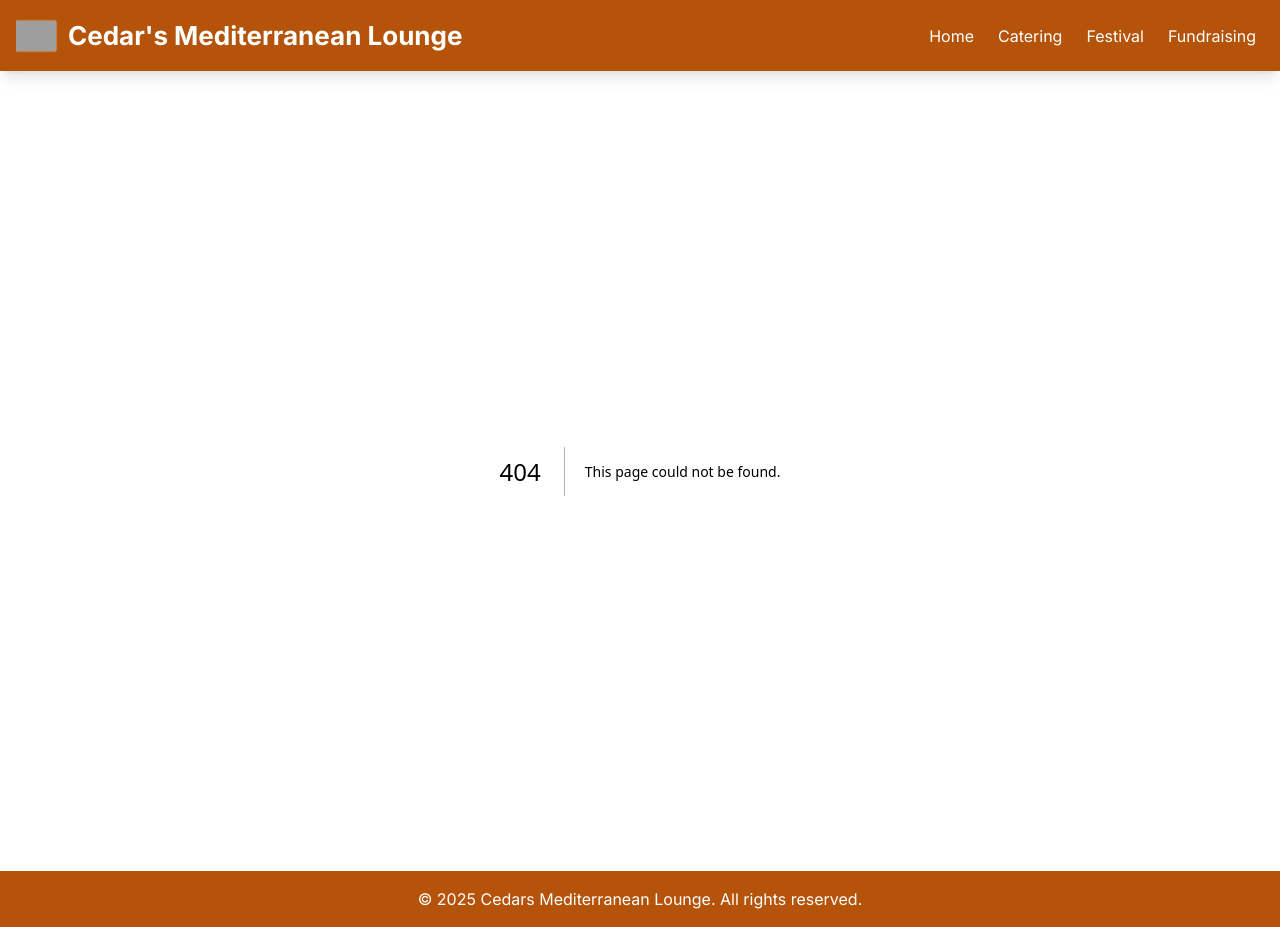
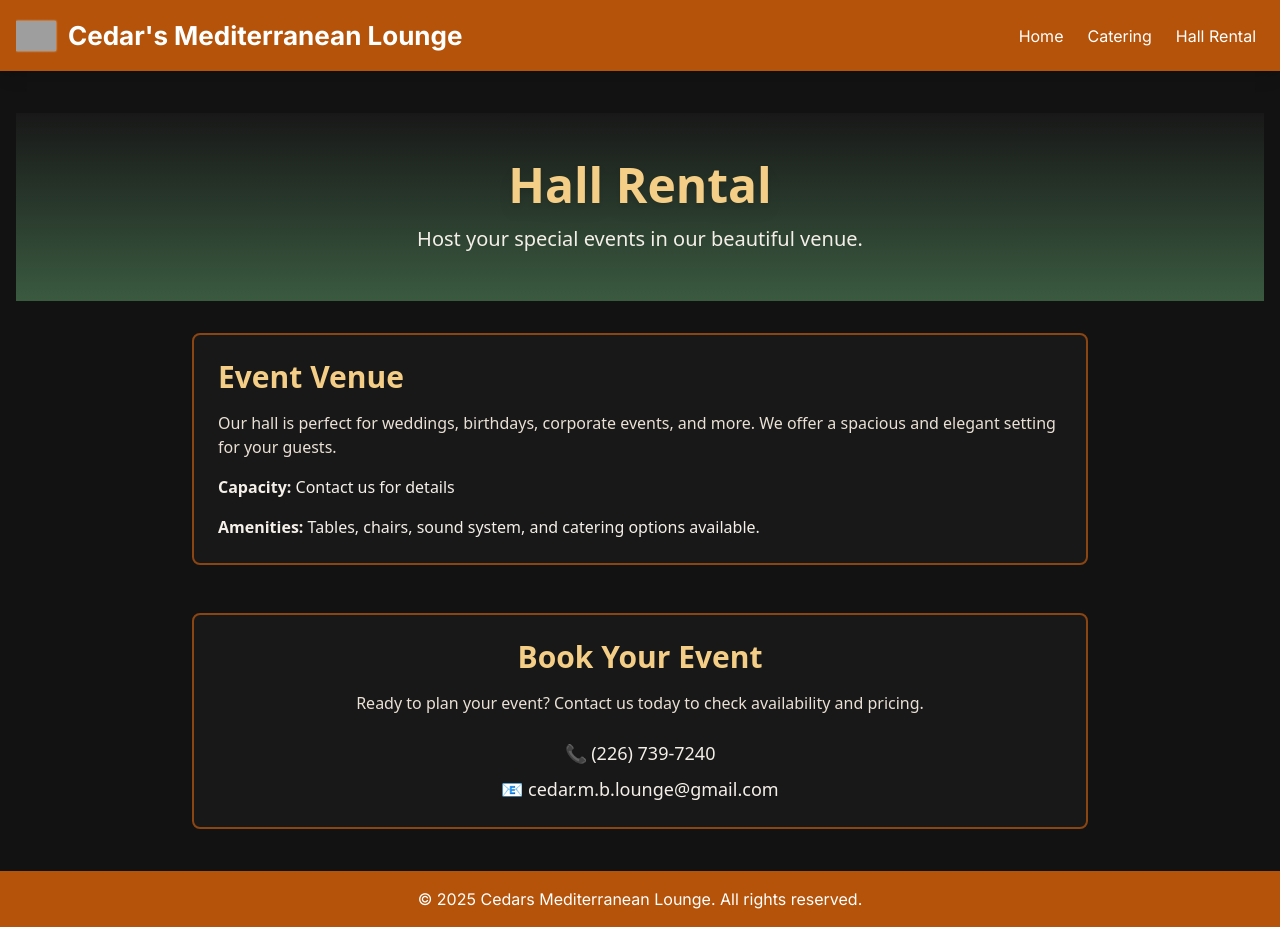
Before and after one commit to RyanHermes/cedars-mediterranean-lounge, a Next.js app: page /hall-rental in a window 1280 px wide. Before the commit this address had no page. Built offline with nearby package versions, Linux system fonts and the light colour scheme; grey boxes are pictures that could not be loaded.

Commit message:
feat: add hall rental page and update events section

```diff
--- /dev/null
+++ b/app/hall-rental/page.tsx
@@ -0,0 +1,52 @@
+export default function HallRentalPage() {
+  return (
+    <div className="flex flex-col items-center justify-center min-h-screen font-sans bg-[#121212] text-[#eae0d5] px-4 py-8">
+      <header className="relative w-full py-12 text-center bg-gradient-to-b from-[#181818] to-[#3a5a40] mb-8">
+        <div className="absolute inset-0 z-0 bg-cover bg-center opacity-10"></div>
+        <div className="relative z-10">
+          <h1 className="text-4xl sm:text-5xl font-extrabold text-[#f4ce86] drop-shadow-lg mb-4">
+            Hall Rental
+          </h1>
+          <p className="text-lg sm:text-xl text-[#f4efe8]">
+            Host your special events in our beautiful venue.
+          </p>
+        </div>
+      </header>
+
+      <main className="w-full max-w-4xl mx-auto space-y-12">
+        <section className="bg-[#181818] p-6 rounded-lg border-2 border-[#8b4513]">
+          <h2 className="text-2xl sm:text-3xl font-semibold mb-4 text-[#f4ce86]">
+            Event Venue
+          </h2>
+          <p className="text-sm sm:text-base text-[#eae0d5] mb-4">
+            Our hall is perfect for weddings, birthdays, corporate events, and
+            more. We offer a spacious and elegant setting for your guests.
+          </p>
+          <div className="space-y-4 text-[#f4efe8]">
+            <p>
+              <strong>Capacity:</strong> Contact us for details
+            </p>
+            <p>
+              <strong>Amenities:</strong> Tables, chairs, sound system, and
+              catering options available.
+            </p>
+          </div>
+        </section>
+
+        <section className="bg-[#181818] p-6 rounded-lg border-2 border-[#8b4513] text-center">
+          <h2 className="text-2xl sm:text-3xl font-semibold mb-4 text-[#f4ce86]">
+            Book Your Event
+          </h2>
+          <p className="text-sm sm:text-base text-[#eae0d5] mb-6">
+            Ready to plan your event? Contact us today to check availability and
+            pricing.
+          </p>
+          <div className="text-lg text-[#f4efe8]">
+            <p className="mb-2">📞 (226) 739-7240</p>
+            <p>📧 cedar.m.b.lounge@gmail.com</p>
+          </div>
+        </section>
+      </main>
+    </div>
+  );
+}
--- a/app/page.tsx
+++ b/app/page.tsx
@@ -55,8 +55,8 @@ export default function Home() {
           Join us for special events and cultural celebrations throughout the
           year.
         </p>
-        <div className="max-w-4xl mx-auto grid grid-cols-1 md:grid-cols-2 gap-6">
-          <a
+        <div className="max-w-4xl mx-auto flex flex-wrap justify-center gap-6">
+          {/* <a
             href="/festival"
             className="block bg-[#121212] p-6 rounded-lg border-2 border-[#8b4513] hover:border-[#f4ce86] hover:scale-105 transition-all duration-300"
           >
@@ -71,10 +71,10 @@ export default function Home() {
             <p className="text-sm text-[#f4ce86] mt-3">
               Click to view festival details &rarr;
             </p>
-          </a>
+          </a> */}
           <a
             href="/catering"
-            className="block bg-[#121212] p-6 rounded-lg border-2 border-[#8b4513] hover:border-[#f4ce86] hover:scale-105 transition-all duration-300"
+            className="block w-full max-w-md bg-[#121212] p-6 rounded-lg border-2 border-[#8b4513] hover:border-[#f4ce86] hover:scale-105 transition-all duration-300"
           >
             <h3 className="text-xl font-semibold text-[#f4ce86] mb-3">
               Catering Services
@@ -90,7 +90,23 @@ export default function Home() {
               &rarr;
             </p>
           </a>
-          <Link
+          <a
+            href="/hall-rental"
+            className="block w-full max-w-md bg-[#121212] p-6 rounded-lg border-2 border-[#8b4513] hover:border-[#f4ce86] hover:scale-105 transition-all duration-300"
+          >
+            <h3 className="text-xl font-semibold text-[#f4ce86] mb-3">
+              Hall Rental
+            </h3>
+            <p className="text-[#eae0d5] mb-2">Host your event with us</p>
+            <p className="text-sm text-[#f4efe8] mb-3">
+              Our beautiful hall is available for private events, parties, and
+              gatherings. Contact us to book your date!
+            </p>
+            <p className="text-sm text-[#f4ce86] mt-3">
+              Click for more details &rarr;
+            </p>
+          </a>
+          {/* <Link
             href="/special-fundraising-event"
             className="block bg-[#121212] p-6 rounded-lg border-2 border-[#8b4513] hover:border-[#f4ce86] hover:scale-105 transition-all duration-300 md:col-span-2"
           >
@@ -103,7 +119,7 @@ export default function Home() {
             <p className="text-sm text-[#f4ce86] mt-3">
               Click to learn more &rarr;
             </p>
-          </Link>
+          </Link> */}
         </div>
       </section>
       <section id="gallery" className="w-full py-10 bg-[#121212] px-4">
@@ -146,35 +162,23 @@ export default function Home() {
         className="w-full py-10 bg-[#181818] px-4 text-center"
       >
         <h2 className="text-2xl sm:text-3xl font-semibold mb-6 text-[#f4ce86]">
-          Hours of Operation
+          Ordering Hours
         </h2>
         <p className="text-sm sm:text-base text-[#eae0d5] mb-8">
-          Join us during our opening hours for a delightful Mediterranean
-          experience.
+          Craving Mediterranean flavors? We are ready to serve you around the
+          clock.
         </p>
         <div className="max-w-md mx-auto bg-[#202020] rounded-lg p-6 border-2 border-[#8b4513] shadow-lg">
-          <div className="grid grid-cols-2 gap-3 text-[#f4efe8]">
-            <div className="text-right font-semibold">Sunday:</div>
-            <div className="text-left text-[#f4ce86]">Closed</div>
-
-            <div className="text-right font-semibold">Monday:</div>
-            <div className="text-left text-[#f4ce86]">Closed</div>
-
-            <div className="text-right font-semibold">Tuesday:</div>
-            <div className="text-left text-[#f4ce86]">Closed</div>
-
-            <div className="text-right font-semibold">Wednesday:</div>
-            <div className="text-left text-[#f4ce86]">Closed</div>
-
-            <div className="text-right font-semibold">Thursday:</div>
-            <div className="text-left text-[#f4ce86]">9 a.m. – 6 p.m.</div>
-
-            <div className="text-right font-semibold">Friday:</div>
-            <div className="text-left text-[#f4ce86]">9 a.m. – 6 p.m.</div>
-
-            <div className="text-right font-semibold">Saturday:</div>
-            <div className="text-left text-[#f4ce86]">9 a.m. – 6 p.m.</div>
+          <div className="text-center text-xl font-bold text-[#f4ce86]">
+            Open for Ordering 24/7
           </div>
+          <p className="text-[#f4efe8] mt-2">
+            Breakfast, Lunch, Dinner, or Late Night Snack - we&apos;ve got you
+            covered!
+          </p>
+          <p className="text-[#f4ce86] mt-4 font-semibold">
+            Call us at: (226) 739-7240
+          </p>
         </div>
       </section>
       <section id="videos" className="w-full py-10 px-4 bg-[#181818]">
--- a/components/AppHeader.tsx
+++ b/components/AppHeader.tsx
@@ -93,6 +93,15 @@ export default function AppHeader() {
               </li>
               <li>
                 <Link
+                  href="/hall-rental"
+                  className="hover:text-gray-300 block px-2 py-1"
+                  onClick={closeMobileMenu}
+                >
+                  Hall Rental
+                </Link>
+              </li>
+              {/* <li>
+                <Link
                   href="/festival"
                   className="hover:text-gray-300 block px-2 py-1"
                   onClick={closeMobileMenu}
@@ -108,7 +117,7 @@ export default function AppHeader() {
                 >
                   Fundraising
                 </Link>
-              </li>
+              </li> */}
             </ul>
           </nav>
         </div>
--- a/next.config.ts
+++ b/next.config.ts
@@ -1,4 +1,15 @@
 import type { NextConfig } from "next";
+
+if (typeof global.localStorage !== "undefined") {
+  try {
+    Object.defineProperty(global, "localStorage", {
+      value: undefined,
+      writable: true,
+    });
+  } catch (e) {
+    // ignore
+  }
+}
 
 const nextConfig: NextConfig = {
   images: {
```
